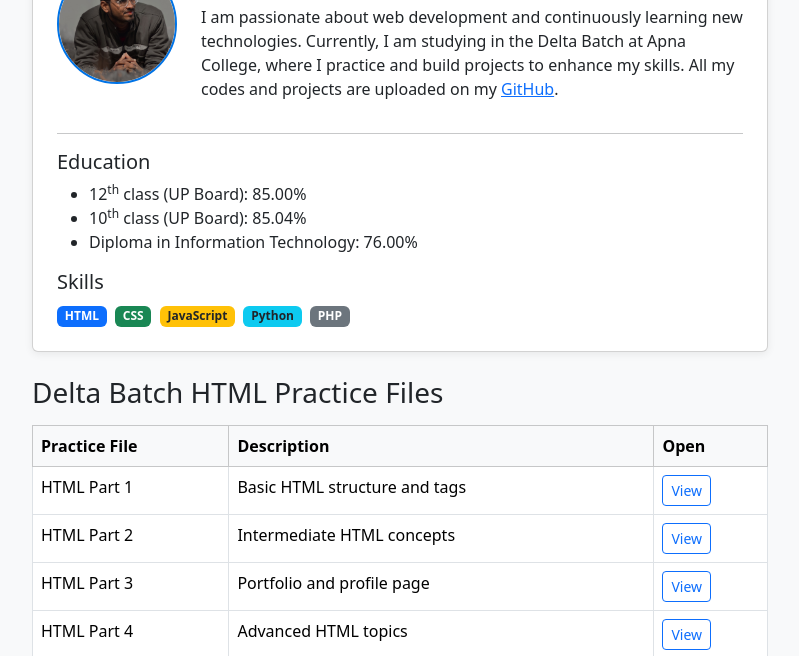
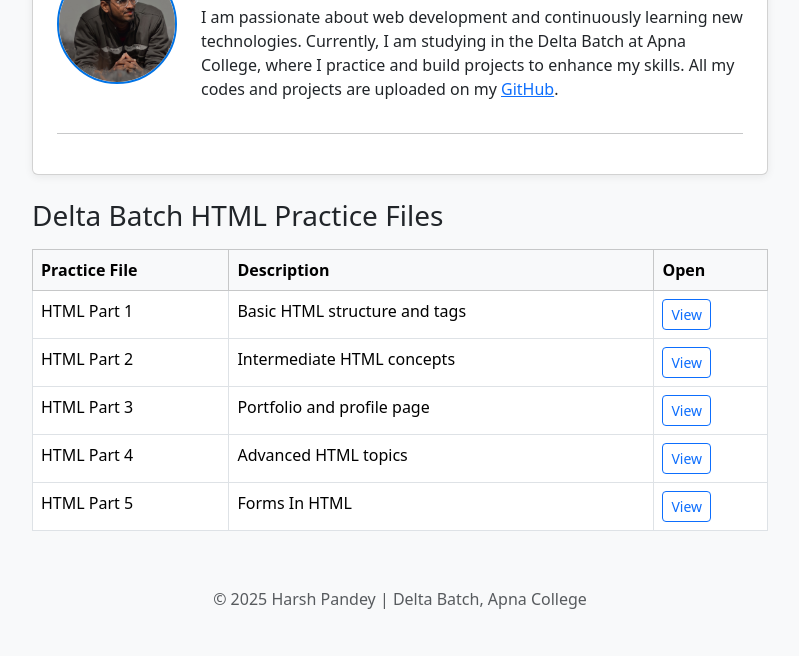
Before and after one commit to lucifer01430/delta-batch-apna-college, a plain HTML site: page html/index.html in a window 1280 px wide. Shown: the part 142-798 px from the top of the page, without its empty margins (240-1039 px from the left). Drawn offline with nearby package versions, Linux system fonts and the light colour scheme.

Commit message:
Folder structure updated

```diff
--- a/index.html
+++ b/html/index.html
@@ -55,20 +55,6 @@
                         </div>
                     </div>
                     <hr>
-                    <div>
-                        <h5>Education</h5>
-                        <ul>
-                            <li>12<sup>th</sup> class (UP Board): 85.00%</li>
-                            <li>10<sup>th</sup> class (UP Board): 85.04%</li>
-                            <li>Diploma in Information Technology: 76.00%</li>
-                        </ul>
-                        <h5>Skills</h5>
-                        <span class="badge bg-primary me-1">HTML</span>
-                        <span class="badge bg-success me-1">CSS</span>
-                        <span class="badge bg-warning text-dark me-1">JavaScript</span>
-                        <span class="badge bg-info text-dark me-1">Python</span>
-                        <span class="badge bg-secondary me-1">PHP</span>
-                    </div>
                 </div>
             </div>
         </div>
```
Also changed, not shown: html/favicon/apple-touch-icon.png (added), html/favicon/favicon-96x96.png (added), html/favicon/favicon.ico (added), html/favicon/favicon.svg (added), html/favicon/site.webmanifest (added), html/favicon/web-app-manifest-192x192.png (added), html/favicon/web-app-manifest-512x512.png (added), html/form.html (renamed from form.html), html/harsh.jpg (renamed from harsh.jpg), html/html-part-1.html (renamed from html-part-1.html), html/html-part-2.html (renamed from html-part-2.html), html/html-part-3.html (renamed from html-part-3.html), html/html-part-4.html (renamed from html-part-4.html), html/html-part-5.html (renamed from html-part-5.html), 1 more files.
